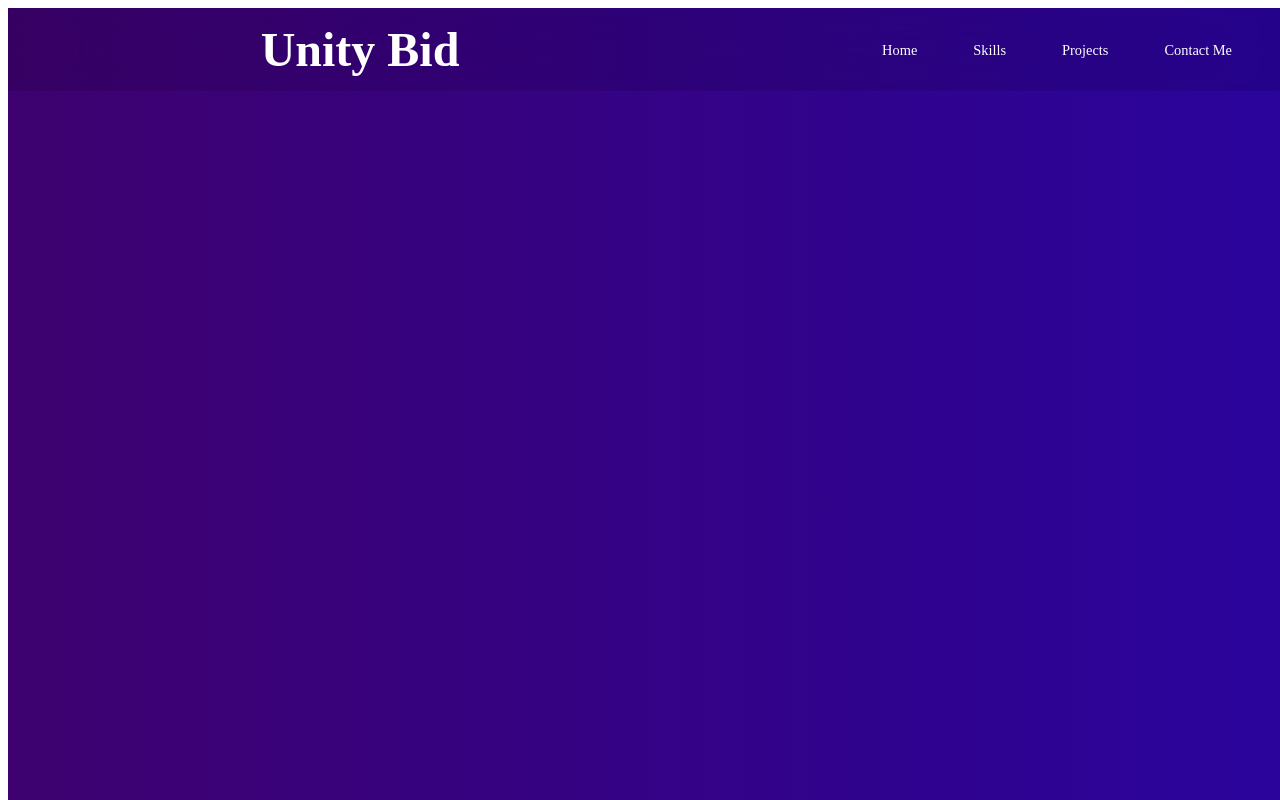
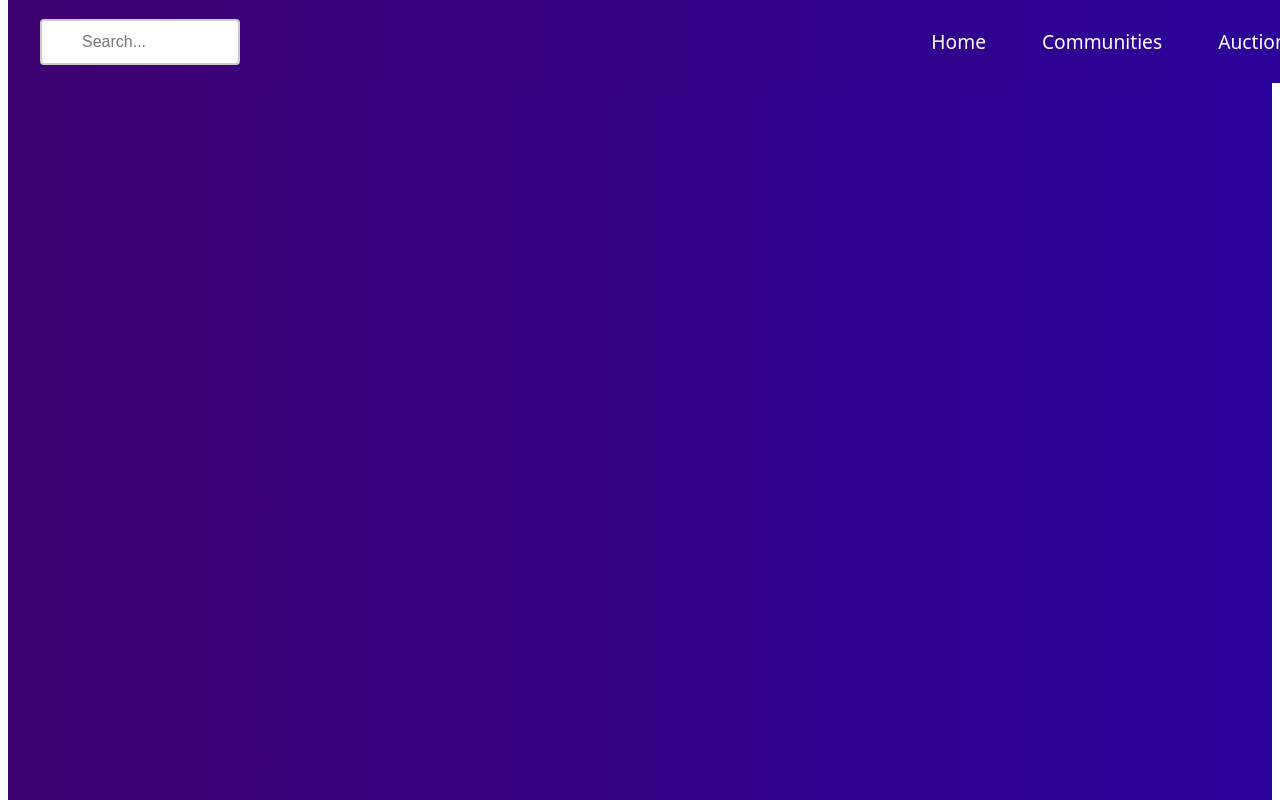
Before and after one commit to Mohammed-Shabeeb/UnityBid, a React (Vite) app in the folder unityBid/: page /Home in a window 1280 px wide. Shown: the top 800 px of the page. Built offline with nearby package versions, Linux system fonts and the light colour scheme.

Commit message:
Made some edit on navbar of home page, added search bar in that navbar

```diff
--- a/unityBid/src/App.css
+++ b/unityBid/src/App.css
@@ -0,0 +1,3 @@
+.container{
+
+}
--- a/unityBid/src/components/Navbar/Navbar.css
+++ b/unityBid/src/components/Navbar/Navbar.css
@@ -1,10 +1,13 @@
 .nav-wrapper{
-    background: rgba(0, 0, 0, 0.1);
-    padding: 0.5rem 0;
-    position: sticky;
+    background: linear-gradient(to right, #3e016f, #2a049c);
+    padding: 0 0;
+    position: fixed;
+    width: 100%;
     top: 0;
-    z-index: 30;
+    /* z-index: 30; */
     backdrop-filter: blur(50px);
+    font-family: system-ui, -apple-system, BlinkMacSystemFont, 'Segoe UI', Roboto, Oxygen, Ubuntu, Cantarell, 'Open Sans', 'Helvetica Neue', sans-serif;
+
 }
 
 .nav-content{
@@ -17,16 +20,33 @@
     height: 4vw;
 }
 
-.logo{
+.home-nav-logo{
 
-    width: 12rem;
+    width: 20rem;
     height: auto;
     display: flex;
+    justify-content: left;
 }
-.logo h3 {
+.home-nav-logo h3 {
     color: white;
     font-size: 3rem;
 }
+
+input[type="text"] {
+    width: 200px;
+    box-sizing: border-box;
+    border: 2px solid #ccc;
+    border-radius: 4px;
+    font-size: 16px;
+    background-color: white;
+    padding: 12px 20px 12px 40px;
+    transition: width 0.4s ease-in-out;
+}
+
+input[type="text"]:focus {
+    width: 100%;
+}
+
 
 .nav-content ul {
 
@@ -46,7 +66,7 @@
 .menu-items{
 
     text-decoration: none;
-    font-size: 0.9rem;
+    font-size: 1.2rem;
     font-weight: 500;
     color: #fff;
     position: relative;
--- a/unityBid/src/components/Navbar/Navbar.jsx
+++ b/unityBid/src/components/Navbar/Navbar.jsx
@@ -7,10 +7,16 @@ import { Link as ScrollLink } from 'react-scroll';
 
 const Navbar = () => {
     const [openMenu, setOpenMenu] = useState(false);
+    const [searchTerm, setSearchTerm] = useState('');
 
     const toggleMenu = () => {
         setOpenMenu(!openMenu);
     };
+
+    const handleSearchChange = (event) => {
+        setSearchTerm(event.target.value);
+    };
+
   return (
    <>
 
@@ -19,22 +25,22 @@ const Navbar = () => {
 
         <nav className='nav-wrapper'>
             <div className='nav-content'>
-                <div className="logo">
-                    <h3>Unity Bid</h3>
-                </div>
+            <input
+                        type="text"
+                        placeholder="Search..."
+                        value={searchTerm}
+                        onChange={handleSearchChange}
+                    />
 
                 <ul>
                     <li>
-                        <ScrollLink className='menu-items' to='home' smooth={true}>Home</ScrollLink>
+                        <ScrollLink className='menu-items' to='home-home' smooth={true}>Home</ScrollLink>
                     </li>
                     <li>
-                        <ScrollLink className='menu-items' to='skills' smooth={true}>Skills</ScrollLink>
+                        <ScrollLink className='menu-items' to='home-communities' smooth={true}>Communities</ScrollLink>
                     </li>
                     <li>
-                        <ScrollLink className='menu-items' to='projects' smooth={true}>Projects</ScrollLink>
-                    </li>
-                    <li>
-                        <ScrollLink className='menu-items' to='contact' smooth={true}>Contact Me</ScrollLink>
+                        <ScrollLink className='menu-items' to='home-auctions' smooth={true}>Auctions</ScrollLink>
                     </li>
 
 
--- a/unityBid/src/pages/Home.css
+++ b/unityBid/src/pages/Home.css
@@ -1,6 +1,21 @@
 .home-container{
-    width: 100vw;
-    height: 100vh;
+    width: 100%;
+    height: 100%;
     background: linear-gradient(to right, #3e016f, #2a049c);
     padding: 0;
 }
+
+.home-home {
+    height: 100vh;
+    width: 100%;
+}
+
+.home-communities {
+    height: 100vh;
+    width: 100%;
+}
+
+.home-auctions {
+    height: 100vh;
+    width: 100%;
+}
--- a/unityBid/src/pages/Home.jsx
+++ b/unityBid/src/pages/Home.jsx
@@ -6,6 +6,17 @@ const Home = () => {
   return (
     <div className='home-container'>
       <Navbar />
+      <div className="home-home">
+        Home
+      </div>
+        Communities
+      <div className="home-communities">
+
+      </div>
+        Auctions
+      <div className="home-auctions">
+
+      </div>
     </div>
   )
 }
```
